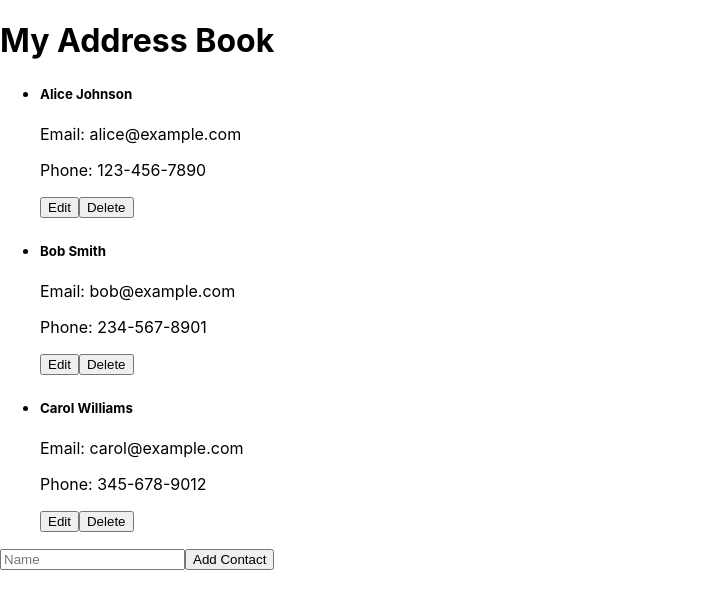
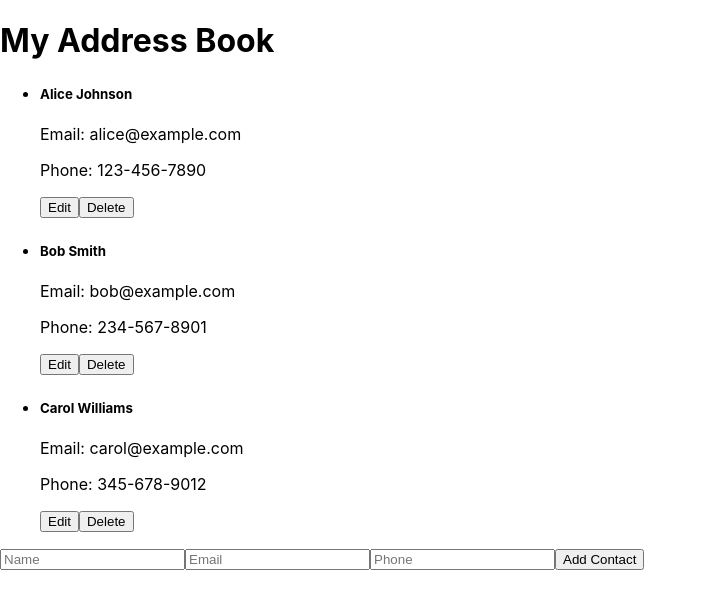
Before and after one commit to RickAnderson-hub/address-book, a React (Create React App) app: page / in a window 1280 px wide. Shown: the top 608 px of the page, without its empty margins (0-707 px from the left). Built offline with nearby package versions, Linux system fonts and the light colour scheme; no server answers.

Commit message:
added form submit test

```diff
--- a/src/App.js
+++ b/src/App.js
@@ -7,23 +7,6 @@ function App() {
 
     const [contacts, setContacts] = useState([]);
     const [currentContact, setCurrentContact] = useState(null);
-
-    useEffect(() => {
-        const fetchContacts = async () => {
-            try {
-                const response = await fetch('https://your-api-url/contacts');
-                if (!response.ok) {
-                    throw new Error('Network response was not ok');
-                }
-                const data = await response.json();
-                setContacts(data);
-            } catch (error) {
-                console.error('There was a problem with the fetch operation:', error);
-            }
-        };
-
-        fetchContacts();
-    }, []);
 
     const handleAddOrUpdate = (contact) => {
         if (contact.id) {
--- a/src/components/contacts/ContactForm.js
+++ b/src/components/contacts/ContactForm.js
@@ -27,7 +27,20 @@ function ContactForm({ initialContact, handleSubmit, buttonLabel }) {
                 placeholder="Name"
                 required
             />
-            {/* Inputs for email and phone, similar to the name input */}
+             <input
+                name="email"
+                value={contact.email}
+                onChange={onChange}
+                placeholder="Email"
+                required
+            />
+            <input
+                name="phone"
+                value={contact.phone}
+                onChange={onChange}
+                placeholder="Phone"
+                required
+            />
             <button type="submit">{buttonLabel}</button>
         </form>
     );
```
Also changed, not shown: 1 other file (tests, documents, lock files or other folders).
